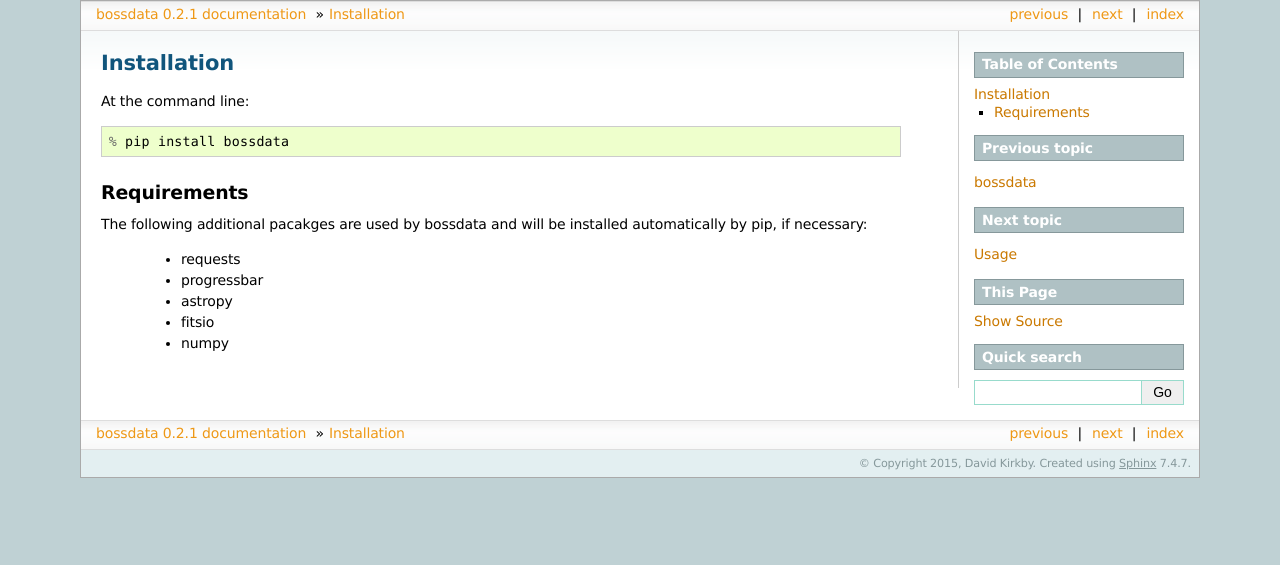
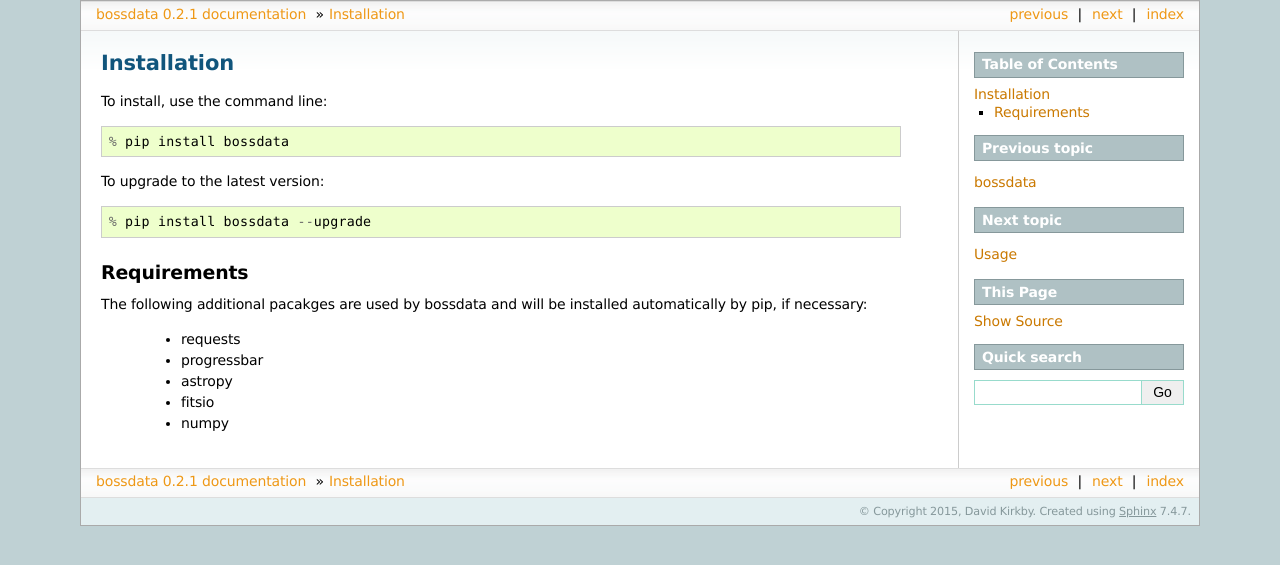
Before and after one commit to dkirkby/bossdata, a Sphinx documentation site: the page built from docs/installation.rst, in a window 1280 px wide. Shown: the top 565 px of the page. Built offline with Sphinx 7.4.7, drawn with Linux system fonts in a browser that asks for light colours.

Commit message:
Add info on upgrading with pip

```diff
--- a/docs/installation.rst
+++ b/docs/installation.rst
@@ -2,9 +2,13 @@
 Installation
 ============
 
-At the command line::
+To install, use the command line::
 
     % pip install bossdata
+
+To upgrade to the latest version::
+
+    % pip install bossdata --upgrade
 
 Requirements
 ------------
```
